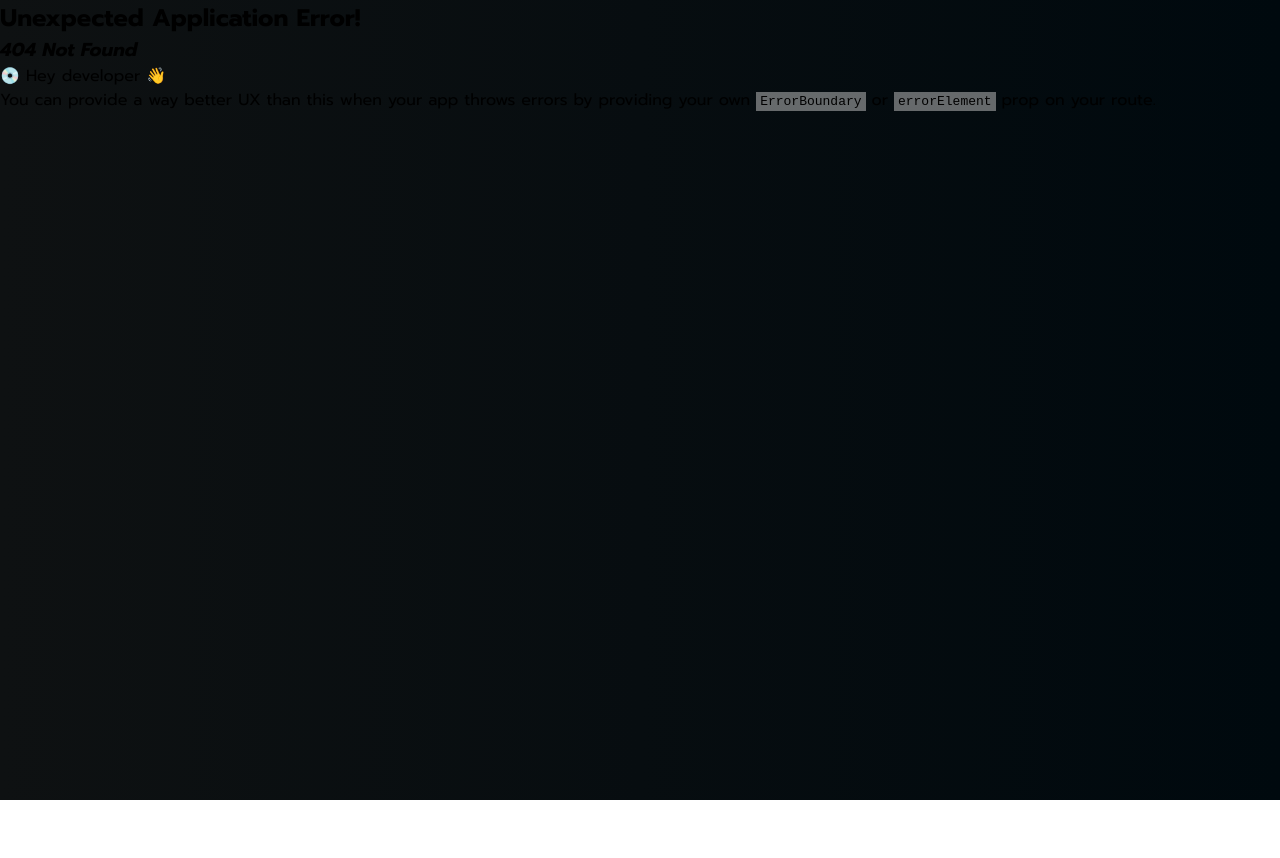
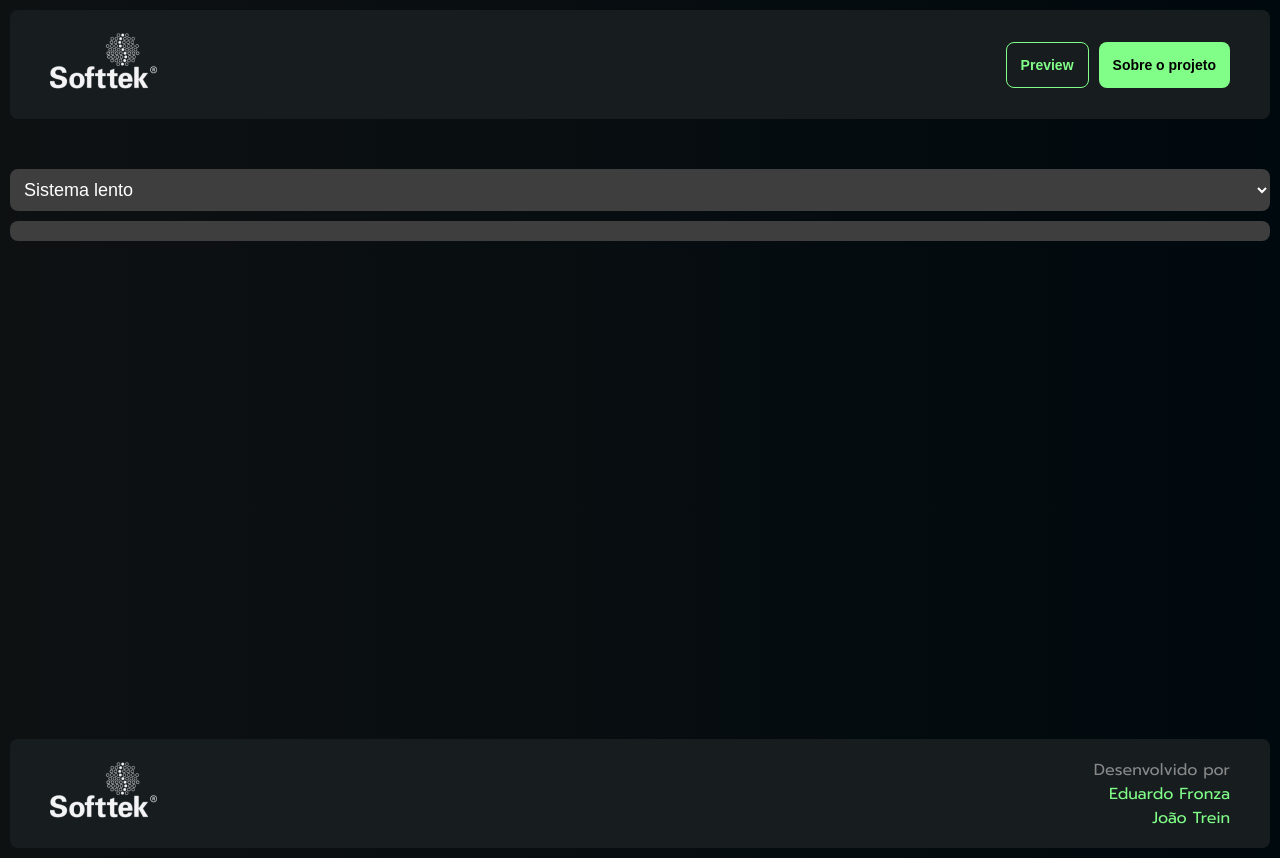
Before and after one commit to eduardojfronza/Challenge-Softtek, a React (Vite) app: page /preview in a window 1280 px wide. Before the commit this address had no page. Before the commit the page ends 800 px from the top, so only its background shows below. Built offline with nearby package versions, Linux system fonts and the light colour scheme.

Commit message:
feat - implementado o preview e footer

```diff
--- a/src/About.jsx
+++ b/src/About.jsx
@@ -3,6 +3,7 @@ import descricaoDesafio from './img/descricao-desafio.png'
 
 import Header from "./components/Header"
 import SecondTitle from "./components/Text/SecondTitle"
+import Footer from "./components/Footer";
 
 
 function About() {
@@ -26,22 +27,22 @@ function About() {
                     <SecondTitle text={"Conheça sobre os desenvolvedores"} />
 
                     <div className="container-developer">
-                        <img src={descricaoDesafio} />
+                        <img src="https://avatars.githubusercontent.com/u/84184154?v=4" />
 
                         <div>
                             <span>@rm556068</span>
                             <h3>Eduardo Fronza</h3>
-                            <p>Eduardo foi responsável pela construção do estilo atráves do figma. Além disso desenvolveu o código com Html para estruturação da página e o Javascript para a lógica.</p>
+                            <p>Eduardo foi responsável pela construção do estilo e da construção com código do projeto.</p>
                         </div>
                     </div>
 
                     <div className="container-developer">
-                        <img src={descricaoDesafio} />
+                        <img src="https://avatars.githubusercontent.com/u/84185442?v=4" />
 
                         <div>
                             <span>@rm556808</span>
                             <h3>João Trein</h3>
-                            <p>Eduardo foi responsável pela construção do estilo atráves do figma. Além disso desenvolveu o código com Html para estruturação da página e o Javascript para a lógica.</p>
+                            <p>João foi responsável pela construção dos roteiros e edição dos videos pitchs.</p>
                         </div>
                     </div>
                 </section>
@@ -61,6 +62,8 @@ function About() {
                     </div>
                 </section>
             </main>
+
+            <Footer />
         </>
     )
 }
--- a/src/App.jsx
+++ b/src/App.jsx
@@ -4,6 +4,7 @@ import Header from "./components/Header"
 import Paragraph from "./components/Text/Paragraph"
 import Subtitle from "./components/Text/Subtitle"
 import Title from "./components/Text/Title"
+import Footer from "./components/Footer"
 
 function App() {
   return (
@@ -19,7 +20,7 @@ function App() {
             <ul>
               <li><a href="/desafio">Desafio</a></li>
               <li><a href="/solucao">Solução</a></li>
-              <li><a href="">Preview</a></li>
+              <li><a href="/preview">Preview</a></li>
             </ul>
           </nav>
         </section>
@@ -36,6 +37,8 @@ function App() {
           </article>
         </section>
       </main>
+
+      <Footer />
     </>
   )
 }
--- a/src/Challenge.jsx
+++ b/src/Challenge.jsx
@@ -1,3 +1,4 @@
+import Footer from "./components/Footer"
 import Header from "./components/Header"
 import SecondParagraph from "./components/Text/SecondParagraph"
 import SecondTitle from "./components/Text/SecondTitle"
@@ -32,6 +33,8 @@ function Challenge() {
                     </div>
                 </section>
             </main>
+
+            <Footer />
         </>
     )
 }
--- /dev/null
+++ b/src/Preview.jsx
@@ -0,0 +1,59 @@
+import "./css/Preview.css"
+
+import { useState } from "react"
+import Header from "./components/Header"
+import Footer from "./components/Footer"
+
+function Preview() {
+    const [problem, setProblem] = useState("")
+    const data = [
+        {
+            descricao: "Sistema lento",
+            solucao: <p>Com base nos chamdaos anteriores a principal solução é reinciado sistema operacional local se for somente na maquina do usuário. Se for no departamento todo a solução aplicada é reiniciar serviço database</p>
+        },
+        {
+            descricao: "Criar Perfil SAP",
+            solucao: <p>É necessario que o usuário forneca os dados para a criação do Perfil.</p>
+        },
+        {
+            descricao: "Sistema não abre",
+            solucao: <p>Se for somente na maquina do cliente basta reiniciar sistema operacional local. Caso seja no departamento todo, não possuou informações o suficinete para lhe dar uma solução.</p>
+        },
+        {
+            descricao: "Impressora Não Imprime",
+            solucao: <>
+                <p>Com base nos chamados anteriores a solução podem ser:</p>
+                <ul>
+                    <li>Impressora desligada - ligar a impressora</li>
+                    <li>Impressora não imprimir, estão sem luz - Realizado acionamento time de facilites local.</li>
+                    <li>Impressora não imprimir, mas está ligada e somente em uma maquina nao imprimi - Realizar instalção do driver na impressora.</li>
+                </ul>
+            </>,
+        },
+    ]
+
+    return (
+        <>
+            <Header />
+
+            <main>
+                <section>
+                    <select onChange={(e) => setProblem(e.target.value)} className="select">
+                        <option value="" disabled>Selecione um problema</option>
+                        {data.map((item) => (
+                            <option key={item.descricao} value={item.descricao}>{item.descricao}</option>
+                        ))}
+                    </select>
+
+                    <div className="solutions">
+                        {data.map((item) => item.descricao === problem ? item.solucao : null)}
+                    </div>
+                </section>
+            </main>
+
+            <Footer />
+        </>
+    )
+}
+
+export default Preview
--- a/src/Solution.jsx
+++ b/src/Solution.jsx
@@ -58,7 +58,7 @@ function Solution() {
                     </article>
 
                     <div>
-                        <SecondaryButton text={"Preview"} />
+                        <SecondaryButton text={"Preview"} link={"/preview"} />
                     </div>
                 </section>
             </main>
--- /dev/null
+++ b/src/components/Footer/index.jsx
@@ -0,0 +1,23 @@
+import "../../css/Footer.css"
+import logo from '../../img/logo-softtek.png'
+
+
+function Footer() {
+    return (
+        <footer className="footer">
+            <a href="/">
+                <img src={logo} width={108} height={82} />
+            </a>
+
+            <div>
+                <p>Desenvolvido por{" "}
+                    <span>Eduardo Fronza</span>
+                    <span>João Trein</span>
+                </p>
+            </div>
+
+        </footer>
+    )
+}
+
+export default Footer
--- a/src/components/Header/index.jsx
+++ b/src/components/Header/index.jsx
@@ -11,7 +11,7 @@ function Header() {
             </a>
 
             <nav className="menu">
-                <SecondaryButton link={""} text={"Preview"} />
+                <SecondaryButton link={"/preview"} text={"Preview"} />
                 <Button text={"Sobre o projeto"} link={"/sobre"} />
             </nav>
         </header>
--- /dev/null
+++ b/src/css/Footer.css
@@ -0,0 +1,23 @@
+
+.footer    {
+    display: flex;
+    justify-content: space-between;
+    align-items: center;
+    min-height: 80px;
+    background-color: var(--bg-dark-gray);
+    border-radius: 8px;
+
+    margin: 10px;
+    padding: 10px 40px;
+ }
+
+.footer  p  {
+   color: var(--text-dark-gray);
+   display: flex;
+   flex-direction: column;
+   text-align: end;
+}
+
+.footer  p span {
+    color: var(--text-light-green);
+ }
--- /dev/null
+++ b/src/css/Preview.css
@@ -0,0 +1,19 @@
+.select {
+    background-color: var(--bg-light-gray);
+    color: white;
+    padding: 10px;
+    width: 100%;
+    border: none;
+    border-radius: 8px;
+    font-size: 18px;
+}
+
+.solutions {
+    background-color: var(--bg-light-gray);
+    color: white;
+
+    padding: 10px;
+    margin: 10px 0;
+    border: none;
+    border-radius: 8px;
+}
--- a/src/index.css
+++ b/src/css/index.css
@@ -21,6 +21,7 @@ body {
 
 main {
   margin: 0 10px;
+  min-height: 65vh;
 }
 
 p, h1, h2, h3, h4, h5, h6 {
```
Also changed, not shown: src/main.jsx (+6 -1 lines).
